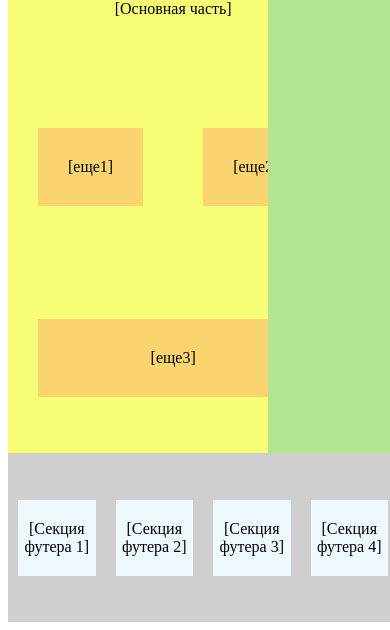
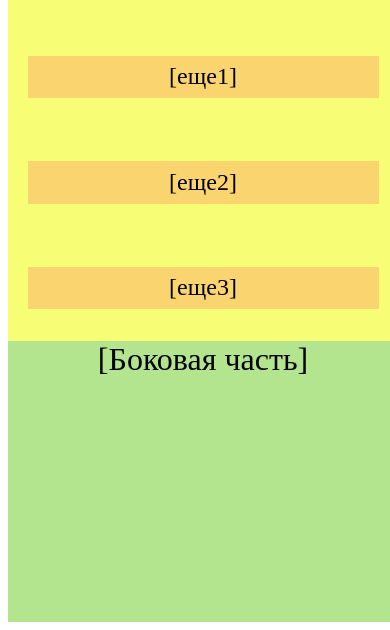
Before and after one commit to Vikus228/hw7.1, a plain HTML site: page index.html in a window 390 px wide. Shown: the part 230-860 px from the top of the page. Drawn offline with Linux system fonts and the light colour scheme.

Commit message:
agg adaptive

```diff
--- a/index.html
+++ b/index.html
@@ -17,10 +17,10 @@
         </main>
         <aside class="aside">[Боковая часть]</aside>
         <footer class="footer">
-            <div class="section">[Секция футера 1]</div>
-            <div class="section">[Секция футера 2]</div>
-            <div class="section">[Секция футера 3]</div>
-            <div class="section">[Секция футера 4]</div>
+            <div class="section1">[Секция футера 1]</div>
+            <div class="section2">[Секция футера 2]</div>
+            <div class="section3">[Секция футера 3]</div>
+            <div class="section4">[Секция футера 4]</div>
         </footer>
     </div>
 </body>
--- a/style.css
+++ b/style.css
@@ -2,16 +2,16 @@
     display: grid;
     width: 100vw;
     height: 100vh;
-    grid-template-columns: 1fr 1fr 1fr;
-    grid-template-rows: 1fr 1fr 1fr 1fr 1fr;
+    grid-template-columns: repeat(3, 1fr);
+    grid-template-rows: repeat(5, 1fr);
 }
 
 .header {
+    display: grid;
     grid-row: 1 / 2;
     grid-column: 1 / 4;
     text-align: center;
-    align-self: center;
-    padding: 67px 30px 67px 30px;
+    font-size: 2rem;
     background-color: rgb(184, 184, 184);
 }
 
@@ -19,6 +19,7 @@
     grid-row: 2 / 5;
     grid-column: 3 / 4;
     text-align: center;
+    font-size: 2rem;
     background-color: rgb(178, 229, 142);
 }
 
@@ -27,6 +28,7 @@ main {
     grid-row: 2 / 5;
     grid-column: 1 / 3;
     text-align: center;
+    font-size: 2rem;
     background-color: rgb(247, 254, 117);
 }
 
@@ -43,8 +45,9 @@ main {
     grid-column: 1 / 2;
     text-align: center;
     align-self: center;
-    padding: 30px 30px 30px 30px;
-    margin: 30px;
+    font-size: 1.5rem;
+    padding: 2% 1% 2% 1%;
+    margin: 5%;
     background-color: rgb(249, 212, 111);
 }
 
@@ -53,8 +56,9 @@ main {
     grid-column: 2 / 3;
     text-align: center;
     align-self: center;
-    padding: 30px 30px 30px 30px;
-    margin: 30px;
+    font-size: 1.5rem;
+    padding: 2% 1% 2% 1%;
+    margin: 5%;
     background-color: rgb(249, 212, 111);
 }
 
@@ -63,24 +67,150 @@ main {
     grid-column: 1 / 3;
     text-align: center;
     align-self: center;
-    padding: 30px 30px 30px 30px;
-    margin: 30px;
+    font-size: 1.5rem;
+    padding: 2% 1% 2% 1%;
+    margin: 5%;
     background-color: rgb(249, 212, 111);
 }
 
 .footer {
     display: grid;
-    grid-template-columns: 1fr 1fr 1fr 1fr;
+    grid-template-columns: repeat(4, 1fr);
     grid-row: 5 / 6;
     grid-column: 1 / 4;
     justify-content: space-evenly;
     align-content: center;
-    background-color: rgb(207, 207, 207);
+    background-color: rgb(135, 129, 129);
 }
 
-.section {
+.footer div {
     text-align: center;
-    margin: 10px;
-    padding: 20px 0px 20px 0px;
+    align-self: center;
+    font-size: 1.5rem;
+    padding: 3%;
+    margin: 2%;
     background-color: aliceblue;
 }
+
+@media screen and (max-width: 821px) {
+    .container {
+        display: grid;
+        grid-template-columns: 2fr 1fr;
+        grid-template-rows: repeat(6, 1fr);
+    }
+
+    .header {
+        display: grid;
+        grid-row: 1 / 2;
+        grid-column: 1 / 3;
+    }
+
+    .aside {
+        grid-row: 2 / 6;
+        grid-column: 2 / 3;
+    }
+
+    main {
+        display: grid;
+        grid-row: 2 / 6;
+        grid-column: 1 / 2;
+        grid-template-rows: repeat(4, 1fr);
+    }
+
+    .main {
+        display: grid;
+        grid-row: 1 / 2 ;
+        grid-column: 1 / 2;
+    }
+
+    .content-1 {
+        grid-row: 2 / 3;
+        grid-column: 1 / 2;
+    }
+
+    .content-2 {
+        grid-row: 3/ 4;
+        grid-column: 1 / 2;
+    }
+
+    .content-3 {
+        grid-row: 4 / 5;
+        grid-column: 1 / 2;
+    }
+
+    .footer {
+        display: grid;
+        grid-template-columns: repeat(2, 1fr);
+        grid-template-rows: repeat(2, 1fr);
+        grid-row: 6 / 7;
+        grid-column: 1 / 3;
+    }
+
+    .section1 {
+        grid-row: 1 / 2;
+        grid-column: 1 / 2;
+    }
+
+    .section2 {
+        grid-row: 2 / 3;
+        grid-column: 1 / 2;
+    }
+
+    .section3 {
+        grid-row: 1 / 2;
+        grid-column: 2 / 3;
+    }
+
+    .section4 {
+        grid-row: 2 / 3;
+        grid-column: 2 / 3;
+    }
+}
+@media screen and (max-width: 425px) {
+    .container {
+        display: grid;
+        grid-template-columns: 1fr;
+        grid-template-rows: 1fr 3fr 2fr;
+    }
+
+    .header {
+        grid-column: 1 / 2;
+    }
+
+    .aside {
+        grid-row: 3 / 4;
+        grid-column: 1 / 2;
+    }
+
+    main {
+        display: grid;
+        grid-row: 2 / 3;
+        grid-column: 1 / 2;
+        grid-template-rows: repeat(4, 1fr);
+    }
+
+    .main {
+        display: grid;
+        grid-row: 1 / 2 ;
+        grid-column: 1 / 2;
+    }
+
+    .content-1 {
+        grid-row: 2 / 3;
+        grid-column: 1 / 2;
+    }
+
+    .content-2 {
+        grid-row: 3/ 4;
+        grid-column: 1 / 2;
+    }
+
+    .content-3 {
+        grid-row: 4 / 5;
+        grid-column: 1 / 2;
+    }
+
+    .footer {
+        display: none;
+    }
+}
```
